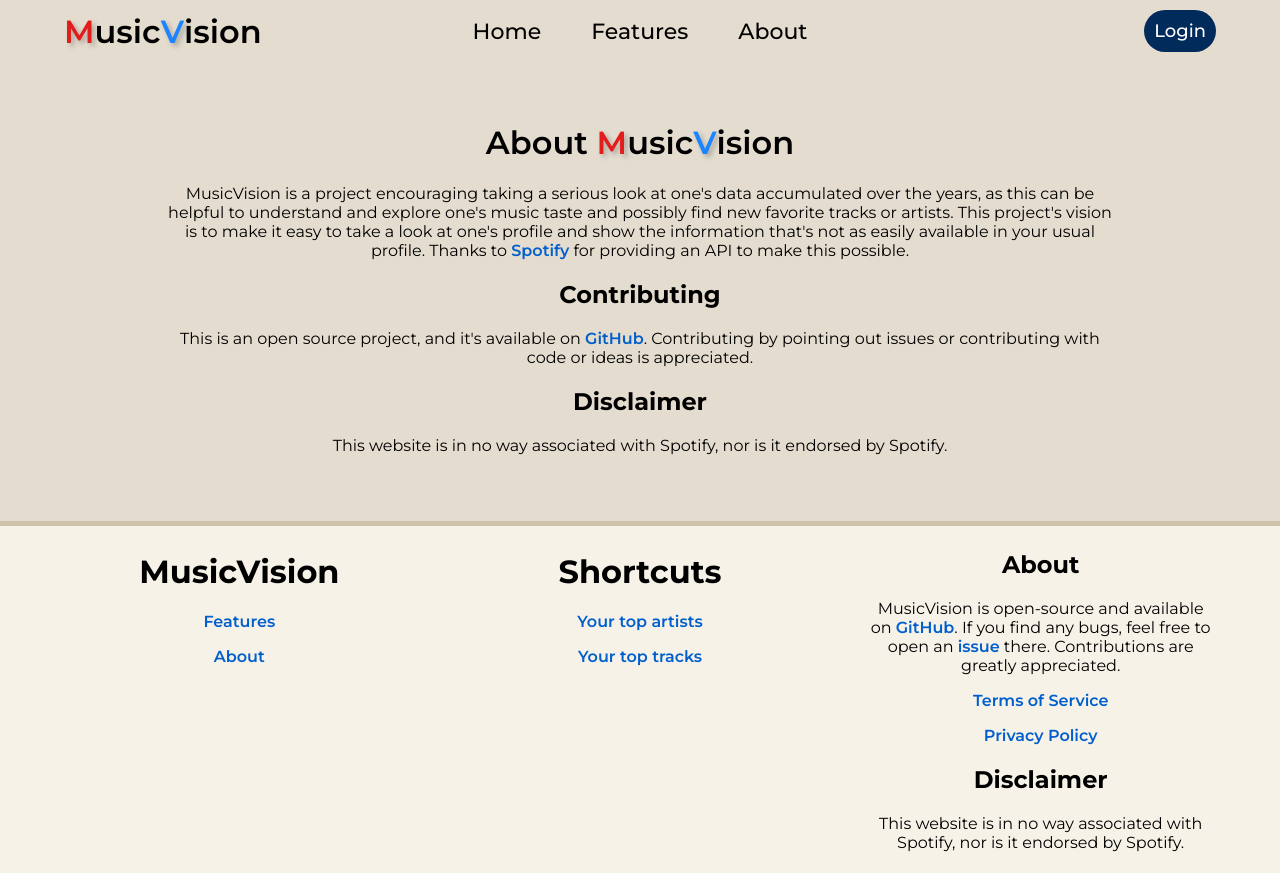
After one commit to ZeroWave022/MusicVision, a Python web app: template musicvision/templates/general/about.html in a window 1280 px wide. The commit adds this page. Run offline with Jinja, Linux system fonts and the light colour scheme; the template is opened without the code that fills it, so the values that code supplies are empty.

Commit message:
feat: Add about page

```diff
--- a/musicvision/general.py
+++ b/musicvision/general.py
@@ -62,4 +62,4 @@ def features():
 
 @general_bp.route("/about")
 def about():
-    return redirect("/")
+    return render_template("general/about.html")
--- a/musicvision/static/css/style.css
+++ b/musicvision/static/css/style.css
@@ -75,7 +75,7 @@ nav a {
 
 /* Navigation bar logo */
 #logo {
-    display: flex;
+    display: inline-flex;
     padding: 0;
 }
 
--- /dev/null
+++ b/musicvision/templates/general/about.html
@@ -0,0 +1,27 @@
+{% extends "layout.html" %}
+
+{% block title %}
+    Home
+{% endblock %}
+
+{% block main %}
+    <h1 style="font-weight: 600;">
+        About <span id="logo"><span>M</span><span>usic</span><span>V</span><span>ision</span></span>
+    </h1>
+
+    <div style="width: 75vw; margin: auto;">
+        <p>
+            MusicVision is a project encouraging taking a serious look at one's data accumulated over the years, as this can be helpful to understand and explore one's music taste and possibly find new favorite tracks or artists.
+            This project's vision is to make it easy to take a look at one's profile and show the information that's not as easily available in your usual profile.
+            Thanks to <a class="styled-link" href="https://spotify.com/">Spotify</a> for providing an API to make this possible.
+        </p>
+
+        <h2>Contributing</h2>
+        <p>
+            This is an open source project, and it's available on <a class="styled-link" href="https://github.com/ZeroWave022/MusicVision">GitHub</a>.
+            Contributing by pointing out issues or contributing with code or ideas is appreciated.
+        </p>
+        <h2>Disclaimer</h2>
+        <p>This website is in no way associated with Spotify, nor is it endorsed by Spotify.</p>
+    </div>
+{% endblock %}
```
